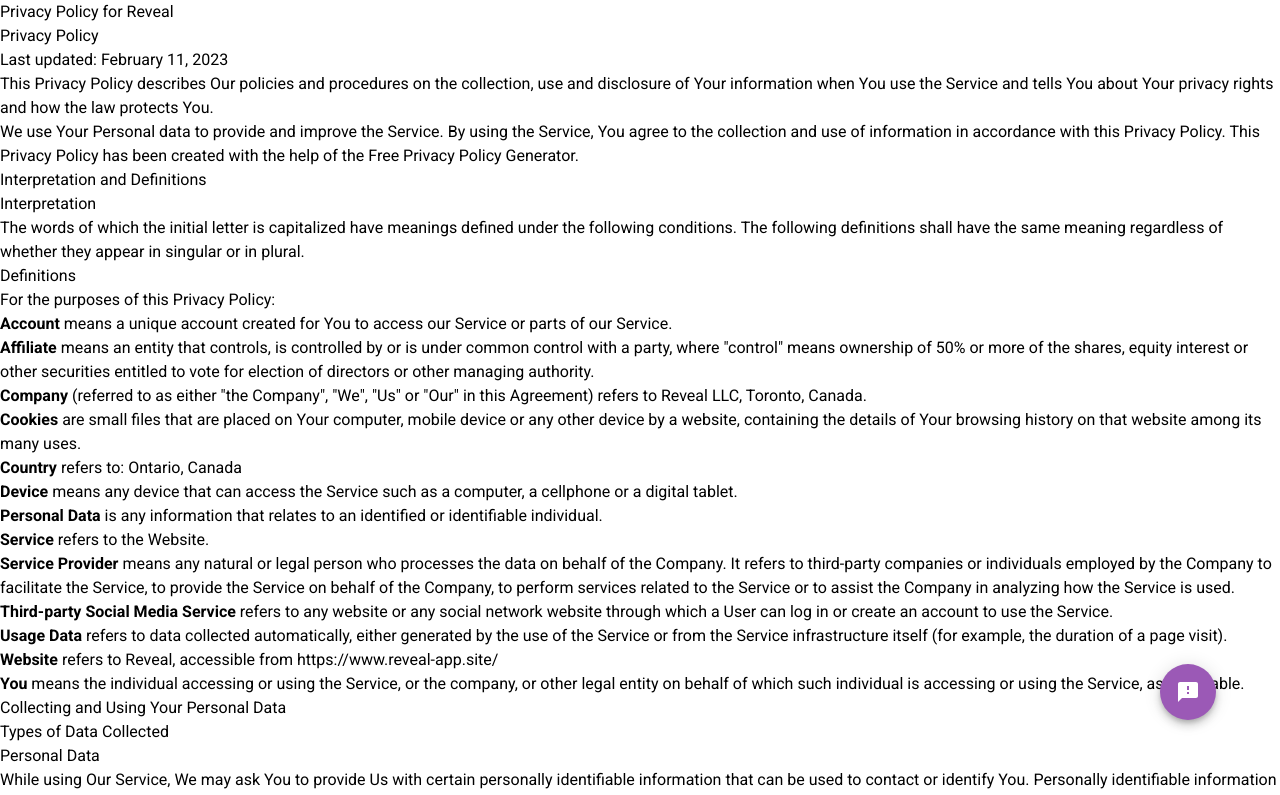
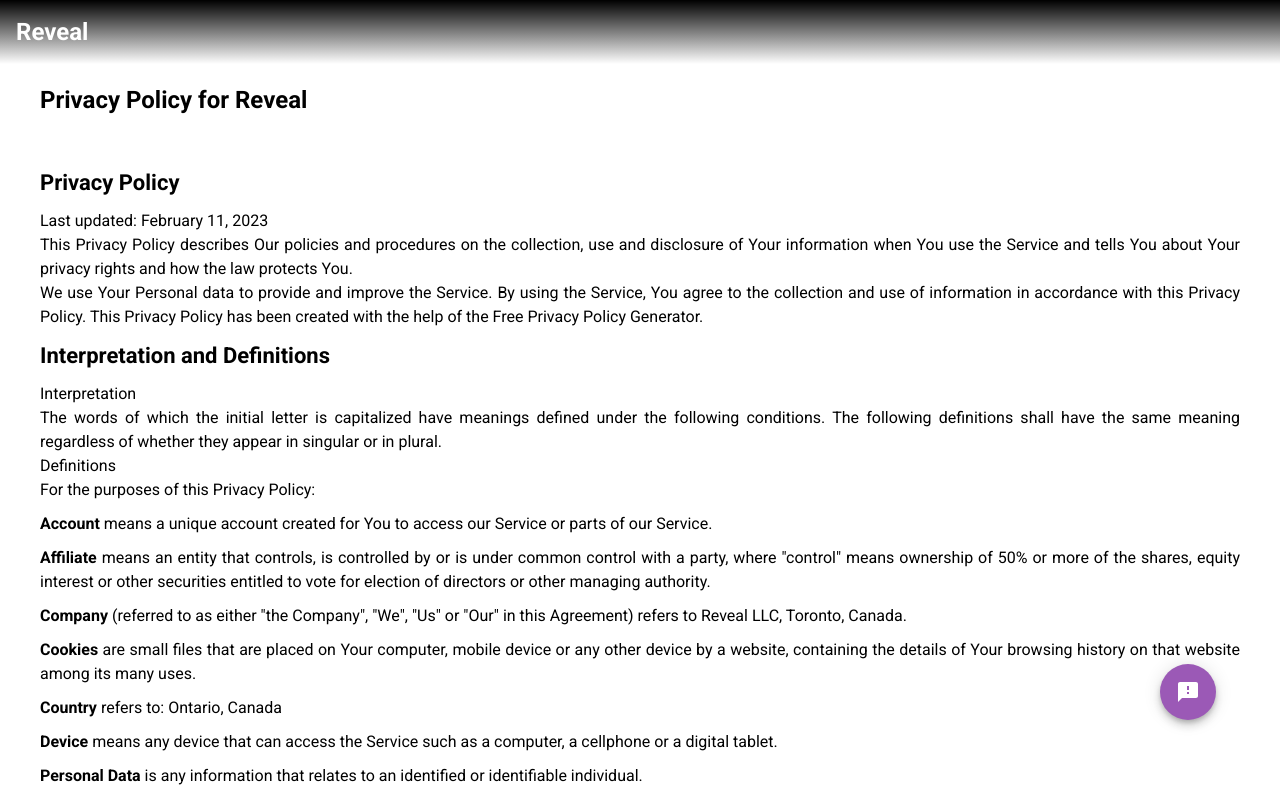
Before and after one commit to BlueFits/reveal_web_app, a Next.js app: page /privacy in a window 1280 px wide. Shown: the top 795 px of the page. Built offline with nearby package versions, Linux system fonts and the light colour scheme.

Commit message:
added privacy styles

```diff
--- /dev/null
+++ b/config/SocialInfo.ts
@@ -0,0 +1,3 @@
+export default {
+    supportMail: "support@reveal-app.co"
+}
--- a/src/pages/_components/Header/Header.tsx
+++ b/src/components/Header/Header.tsx
@@ -1,8 +1,9 @@
 import { Typography, IconButton } from "@mui/material";
 import { ReactNode } from "react";
+import Link from 'next/link'
 
 interface IHeader {
-    icon: ReactNode,
+    icon?: ReactNode,
     headerButtonOnClick: () => any;
     disableIcon?: boolean;
 }
@@ -11,9 +12,11 @@
 
     return (
         <div className="px-4 py-4 flex justify-between items-center bg-gradient-to-b from-black ">
-            <Typography fontWeight="bold" color="#fff" variant="h5">
-                Reveal
-            </Typography>
+            <Link href="/">
+                <Typography fontWeight="bold" color="#fff" variant="h5">
+                    Reveal
+                </Typography>
+            </Link>
 
             {
                 !disableIcon &&
--- a/src/components/ShareReveal/ShareReveal.tsx
+++ b/src/components/ShareReveal/ShareReveal.tsx
@@ -6,17 +6,17 @@
     return (
         <div className="flex">
             <div className="mx-2">
-                <FacebookShareButton url={apis.prod}>
+                <FacebookShareButton url={apis.prod2}>
                     <FacebookIcon size={42} round={true} />
                 </FacebookShareButton>
             </div>
             <div className="mx-2">
-                <TwitterShareButton url={apis.prod}>
+                <TwitterShareButton url={apis.prod2}>
                     <TwitterIcon size={42} round={true} />
                 </TwitterShareButton>
             </div>
             <div className="mx-2">
-                <WhatsappShareButton url={apis.prod}>
+                <WhatsappShareButton url={apis.prod2}>
                     <WhatsappIcon size={42} round={true} />
                 </WhatsappShareButton>
             </div>
--- a/src/pages/index.tsx
+++ b/src/pages/index.tsx
@@ -1,7 +1,7 @@
 import { useState, useEffect } from "react";
 import { Button, Typography, IconButton, Link, Divider, TextField } from "@mui/material";
 import MenuIcon from '@mui/icons-material/Menu';
-import Header from "./_components/Header/Header";
+import Header from "../components/Header/Header";
 import DrawerMenu from "./_components/DrawerMenu/DrawerMenu";
 import { useAuth0 } from "@auth0/auth0-react";
 import Head from 'next/head'
@@ -22,6 +22,7 @@
 import DialogContent from '@mui/material/DialogContent';
 import DialogContentText from '@mui/material/DialogContentText';
 import DialogTitle from '@mui/material/DialogTitle';
+
 
 
 const backgroundURL = "https://images.unsplash.com/photo-1548142813-c348350df52b?ixlib=rb-4.0.3&ixid=MnwxMjA3fDB8MHxwaG90by1wYWdlfHx8fGVufDB8fHx8&auto=format&fit=crop&w=989&q=80";
@@ -200,7 +201,9 @@
                             <Typography variant="caption">FAQ</Typography>
                         </FooterLinks>
                         <FooterLinks disableSlash>
-                            <Typography variant="caption">Terms</Typography>
+                            <Link style={{ textDecoration: "none", color: "inherit" }} href="/privacy">
+                                <Typography variant="caption">Terms</Typography>
+                            </Link>
                         </FooterLinks>
                     </ul>
                 </footer>
--- a/src/pages/privacy.tsx
+++ b/src/pages/privacy/index.tsx
@@ -1,13 +1,29 @@
-const Privacy = () => (
-    <div className="page">
-        <div className="header">
-            <div className="container">
-                <p className="title">Privacy Policy for Reveal</p>
+import Header from "../../components/Header/Header";
+import styles from "./privacy.module.css";
+import { Typography } from "@mui/material";
+import Head from 'next/head'
+import SocialInfo from "../../../config/SocialInfo";
+
+
+const Index = () => (
+    <>
+        <Head>
+            <title>Reveal | Privacy</title>
+        </Head>
+        <div>
+            <Header
+                headerButtonOnClick={() => console.log("asdasds")}
+                disableIcon
+            />
+            <div className="px-10 py-5">
+                <div>
+                    <Typography fontWeight={"bold"} variant="h5">
+                        Privacy Policy for Reveal
+                    </Typography>
+                </div>
             </div>
-        </div>
-        <div className="translations-content-container">
-            <div className="container">
-                <div className="tab-content translations-content-item en visible" id="en">
+            <div className={`${styles.priv_container} translations-content-container px-10 py-5`}>
+                <div className="tab-content translations-content-item en visible text-justify" id="en">
                     <h1>Privacy Policy</h1>
                     <p>Last updated: February 11, 2023</p>
                     <p>This Privacy Policy describes Our policies and procedures on the collection, use and disclosure of Your information when You use the Service and tells You about Your privacy rights and how the law protects You.</p>
@@ -52,7 +68,7 @@
                             <p><strong>Usage Data</strong> refers to data collected automatically, either generated by the use of the Service or from the Service infrastructure itself (for example, the duration of a page visit).</p>
                         </li>
                         <li>
-                            <p><strong>Website</strong> refers to Reveal, accessible from <a href="https://www.reveal-app.site/" rel="external nofollow noopener" target="_blank">https://www.reveal-app.site/</a></p>
+                            <p><strong>Website</strong> refers to Reveal, accessible from <a href="https://www.reveal-app.co/" rel="external nofollow noopener" target="_blank">https://www.reveal-app.co/</a></p>
                         </li>
                         <li>
                             <p><strong>You</strong> means the individual accessing or using the Service, or the company, or other legal entity on behalf of which such individual is accessing or using the Service, as applicable.</p>
@@ -201,17 +217,12 @@
                     <h1>Contact Us</h1>
                     <p>If you have any questions about this Privacy Policy, You can contact us:</p>
                     <ul>
-                        <li>By email: support@reveal-app.site</li>
+                        <li>By email: {SocialInfo.supportMail}</li>
                     </ul>
                 </div>
             </div>
         </div>
-        <div className="footer">
-            <div className="container">
-                <p>Generated using <a href="https://www.freeprivacypolicy.com/free-privacy-policy-generator/" target="_blank">Free Privacy Policy Generator</a></p>
-            </div>
-        </div>
-    </div>
+    </>
 );
 
-export default Privacy;
+export default Index;
--- /dev/null
+++ b/src/pages/privacy/privacy.module.css
@@ -0,0 +1,9 @@
+.priv_container > div > h1{
+    font-weight: bold;
+    font-size: 22px;
+    margin: 10px 0;
+}
+
+.priv_container > div > ul > li {
+    margin: 10px 0;
+}
```
